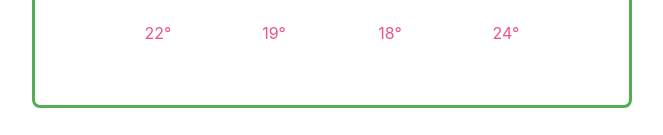
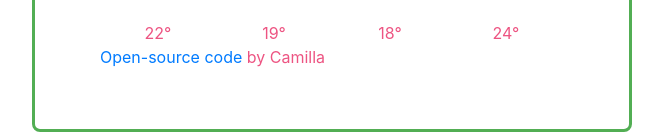
Before and after one commit to CamillaB-co/My-weather-app, a website built with Parcel: page index.html in a window 1280 px wide. Shown: the part 522-657 px from the top of the page, without its empty margins (308-971 px from the left). Built offline with nearby package versions, Linux system fonts and the light colour scheme.

Commit message:
Added Reference Link to GitHub

```diff
--- a/index.html
+++ b/index.html
@@ -91,6 +91,9 @@
             </br>
 
     </div>
+    <span>
+      <a href="https://github.com/CamillaB-co/My-weather-app">Open-source code</a> by Camilla
+    </span>
     <script src="src/index.js"></script>
   </body>
 </html>
```
